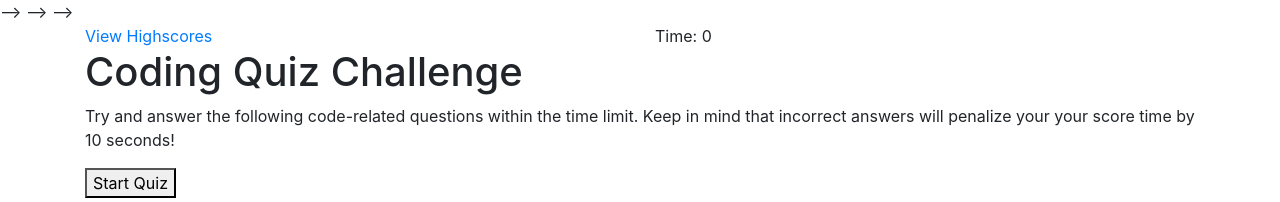
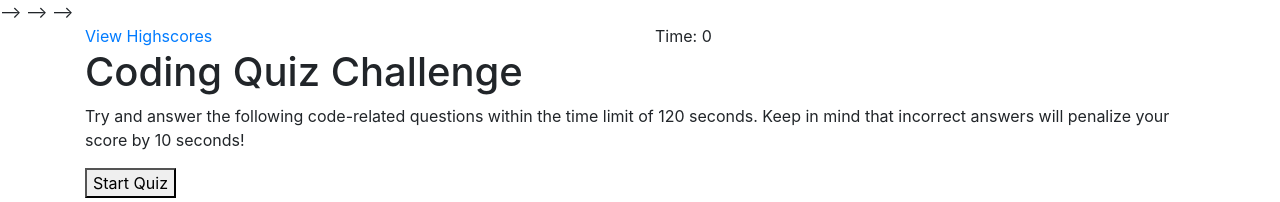
Before and after one commit to Letmego1st/quiz, a plain HTML site: page index.html in a window 1280 px wide. Shown: the top 202 px of the page. Drawn offline with nearby package versions, Linux system fonts and the light colour scheme.

Commit message:
added references

```diff
--- a/index.html
+++ b/index.html
@@ -35,8 +35,8 @@
             </div>
             <div class="row">
                 <div class="col-md-12">
-                    <p>Try and answer the following code-related questions within the time limit. Keep in mind that
-                        incorrect answers will penalize your your score time by 10 seconds!</p>
+                    <p>Try and answer the following code-related questions within the time limit of 120 seconds. Keep in mind that
+                        incorrect answers will penalize your score by 10 seconds!</p>
                 </div>
             </div>
             <div class="row">
@@ -79,3 +79,9 @@
 </body>
 
 </html>
+
+<!-- references -->
+<!-- Udemy -->
+<!-- JavaScript for Beginners Learn by Doing Practical Exercises-->
+<!-- JavaScript - The Complete Guide 2023 (Beginner + Advanced)-->
+<!-- https://github.com/leolopez10/code-quiz -->
```
